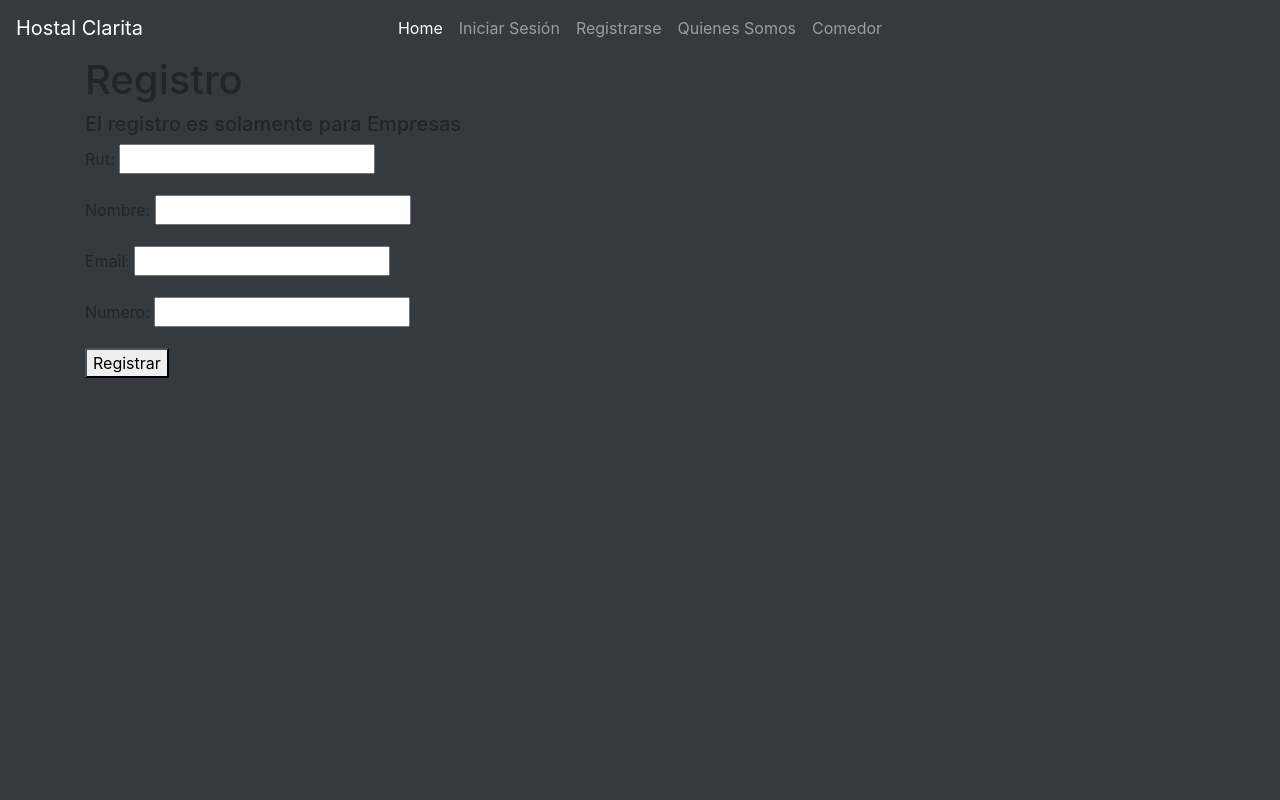
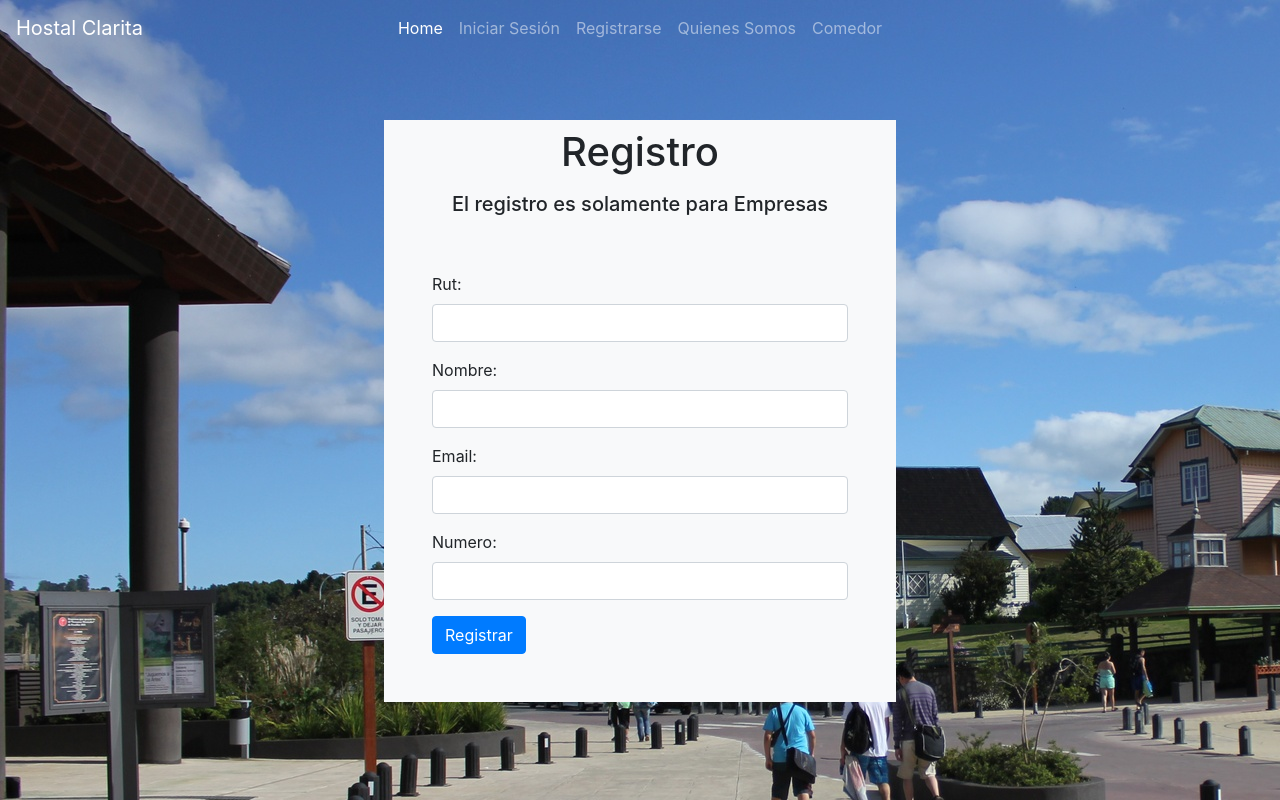
Before and after one commit to DynamicProphet/Hostal_Do-a_Clarita, a Django app: page /registracion/registro/ in a window 1280 px wide. Run offline with Django 3.2, Linux system fonts and the light colour scheme; some libraries are stand-ins or nearby versions.

Commit message:
Nuevo estilo para el registro

```diff
--- a/proyectoHostal/apps/forms.py
+++ b/proyectoHostal/apps/forms.py
@@ -62,6 +62,12 @@ class RegistroForms(forms.ModelForm):
             'email' : 'Email',
             'numero' : 'Numero',
         }
+        widgets = {
+            'rut' : forms.TextInput(attrs={'class': 'form-control'}),
+            'nombre' : forms.TextInput(attrs={'class': 'form-control'}),
+            'email' : forms.TextInput(attrs={'class': 'form-control'}),
+            'numero' : forms.TextInput(attrs={'class': 'form-control'}),
+        }
 
 class RegistroHabitacionForms(forms.ModelForm):
     class Meta:
--- a/proyectoHostal/templates/registration/registro.html
+++ b/proyectoHostal/templates/registration/registro.html
@@ -2,27 +2,19 @@
 {% load static %}
 
 {% block title %}Registro{% endblock %}
+{% block img_bg %} style="background-image:url({% static 'img/background/img-registro.jpg' %})" {% endblock %}
 {% block navbar %} {% include 'base/navbar.html' %} {% endblock %}
 
 {% block content %}
-<section class="slide fade-6 kenBurns">
-  <div class="content">
-    <div class="container">
-      <div class="wrap">
-        <div class="fix-12-12">
-          <form method="POST" class="formulario" enctype="multipart/form-data">
-            <div>
-                {% csrf_token %}
-                <h1>Registro</h1>
-                <h5>El registro es solamente para Empresas</h5>
-                {{ form.as_p }}
-                <button type="submit">Registrar</button>
-            </div>
-        </form>
-        </div>
+<div id="form_wrap" class="bg-light">
+  <form method="POST" class="" enctype="multipart/form-data">
+      {% csrf_token %}
+      <h1 class="text-center pt-2">Registro</h1>
+      <h5 class="text-center pt-2">El registro es solamente para Empresas</h5>
+      <div class="form-group p-5">
+          {{ form.as_p }}
+          <button class="btn btn-primary" type="submit">Registrar</button>
       </div>
-    </div>
-  </div>
-  <div class="background" style="background-image:url({% static 'img/background/img-registro.jpg' %})"></div>
-</section>
+  </form>
+</div>
 {% endblock %}
```
